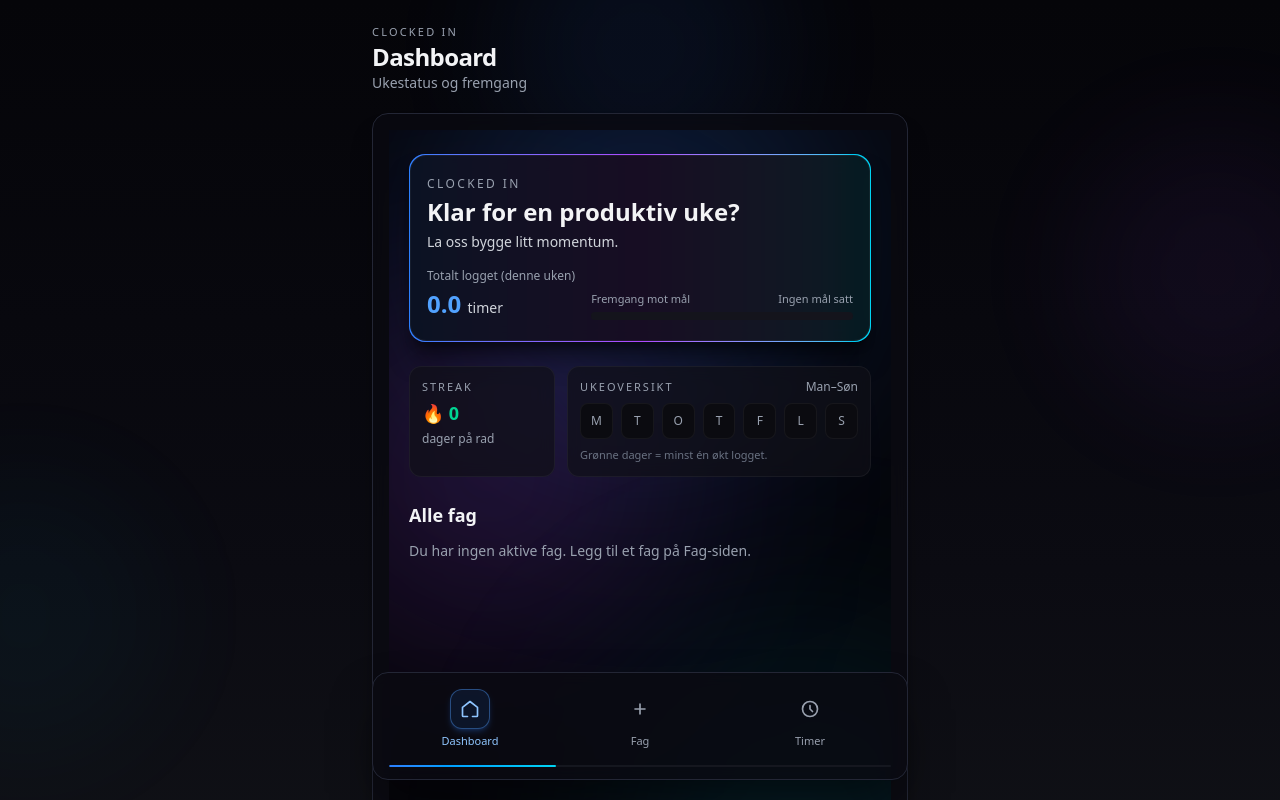
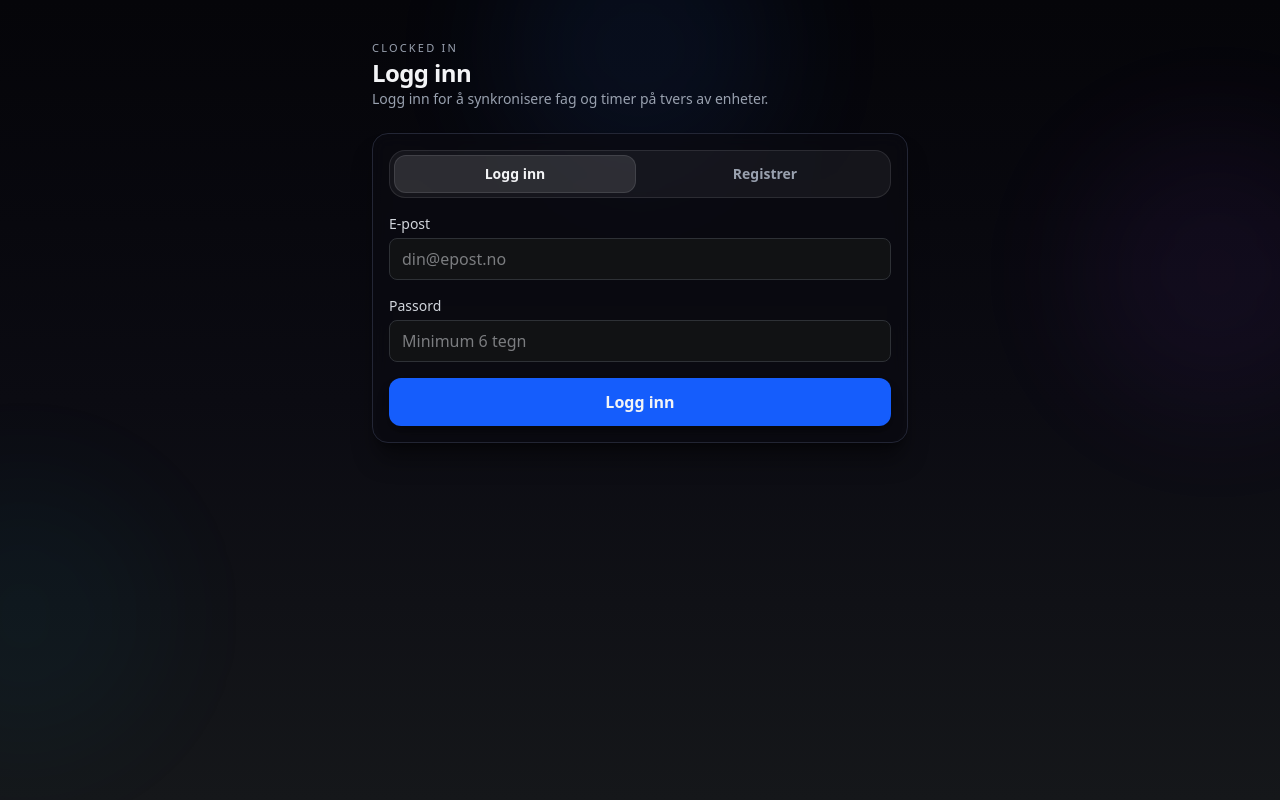
Before and after one commit to denizsaether/Student_App, a React (Vite) app in the folder frontend/: page / in a window 1280 px wide. Shown: the top 800 px of the page. Built offline with nearby package versions, Linux system fonts and the light colour scheme; no server answers.

Commit message:
Auth oppe å går: forbedret login design og Supabase-oppsett

```diff
--- a/frontend/package.json
+++ b/frontend/package.json
@@ -14,6 +14,7 @@
     "preview": "vite preview"
   },
   "dependencies": {
+    "@supabase/supabase-js": "^2.89.0",
     "@tailwindcss/vite": "^4.1.17",
     "react": "^19.2.0",
     "react-dom": "^19.2.0"
--- a/frontend/src/App.tsx
+++ b/frontend/src/App.tsx
@@ -1,3 +1,8 @@
+import type { Session } from "@supabase/supabase-js";
+import { supabase } from "./supabaseClient";
+import AuthPanel from "./AuthPanel";
+
+
 import { useEffect, useState } from "react";
 import { loadLogs, loadSubjects, saveLogs, saveSubjects } from "./storage";
 import Dashboard from "./pages/dashboard";
@@ -7,6 +12,22 @@ import LogHours from "./pages/loghours";
 import type { Subject, LogEntry } from "./types";
 
 function App() {
+  const [session, setSession] = useState<Session | null>(null);
+
+  useEffect(() => {
+    supabase.auth.getSession().then(({ data }) => {
+      setSession(data.session);
+    });
+
+    const { data: sub } = supabase.auth.onAuthStateChange((_event, s) => {
+      setSession(s);
+    });
+
+    return () => {
+      sub.subscription.unsubscribe();
+    };
+  }, []);
+
   const [page, setPage] = useState<"dashboard" | "subjects" | "log">("dashboard");
 
   const [subjects, setSubjects] = useState<Subject[]>(() => loadSubjects());
@@ -20,6 +41,21 @@ function App() {
     saveLogs(logs);
   }, [logs]);
 
+  if (!session) {
+    return <AuthPanel />;
+  }
+
+  <button
+    type="button"
+    onClick={async () => {
+      await supabase.auth.signOut();
+    }}
+    className="mb-3 text-xs text-gray-400 underline"
+  >
+    Logg ut
+  </button>
+
+
   return (
     <div className="min-h-screen text-gray-100 bg-gradient-to-b from-[#050509] via-[#0b0b12] to-[#15171a] pb-24">
       <div className="pointer-events-none fixed inset-0 opacity-40">
@@ -29,6 +65,16 @@ function App() {
       </div>
 
       <main className="relative mx-auto max-w-xl px-5 pt-6">
+        < button
+          type="button"
+          onClick={async () => {
+            await supabase.auth.signOut();
+          }}
+          className="mb-3 text-xs text-gray-400 underline"
+        >
+          Logg ut
+        </button>
+
         <div className="mb-5">
           <p className="text-[11px] uppercase tracking-[0.2em] text-gray-400">
             Clocked In
--- /dev/null
+++ b/frontend/src/AuthPanel.tsx
@@ -0,0 +1,160 @@
+import { useState } from "react";
+import { supabase } from "./supabaseClient";
+
+type Mode = "signin" | "signup";
+
+export default function AuthPanel() {
+  const [mode, setMode] = useState<Mode>("signin");
+  const [email, setEmail] = useState("");
+  const [password, setPassword] = useState("");
+
+  const [loading, setLoading] = useState(false);
+  const [message, setMessage] = useState<string>("");
+  const [messageTone, setMessageTone] = useState<"info" | "error" | "success">("info");
+
+  function show(msg: string, tone: "info" | "error" | "success") {
+    setMessage(msg);
+    setMessageTone(tone);
+  }
+
+  async function handleSubmit() {
+    const e = email.trim();
+
+    if (!e || !password) {
+      show("Fyll inn e-post og passord.", "error");
+      return;
+    }
+
+    setLoading(true);
+    setMessage("");
+
+    try {
+      if (mode === "signup") {
+        const { error } = await supabase.auth.signUp({ email: e, password });
+
+        if (error) {
+          show("Kunne ikke registrere. Prøv igjen, eller logg inn hvis du allerede har konto.", "error");
+          return;
+        }
+
+        // Med email-confirm: bruker må ofte bekrefte før innlogging fungerer
+        show("Konto opprettet. Sjekk e-posten og bekreft. Deretter kan du logge inn.", "success");
+        setMode("signin");
+        return;
+      }
+
+      const { error } = await supabase.auth.signInWithPassword({ email: e, password });
+
+      if (error) {
+        const msg = (error.message || "").toLowerCase();
+        if (msg.includes("confirm") || msg.includes("verified") || msg.includes("verification")) {
+          show("Du må bekrefte e-posten først. Sjekk innboksen din og trykk Verify.", "error");
+          return;
+        }
+        show("Ugyldig e-post eller passord.", "error");
+        return;
+      }
+
+      show("Logget inn.", "success");
+    } finally {
+      setLoading(false);
+    }
+  }
+
+  const chipBase =
+    "flex-1 rounded-xl border px-3 py-2 text-sm font-semibold transition";
+  const activeChip = "border-white/10 bg-white/10 text-gray-100";
+  const inactiveChip = "border-transparent bg-transparent text-gray-400 hover:bg-white/5";
+
+  const msgBoxClass =
+    messageTone === "success"
+      ? "border-emerald-400/25 bg-emerald-500/10 text-emerald-100"
+      : messageTone === "error"
+      ? "border-rose-400/25 bg-rose-500/10 text-rose-100"
+      : "border-white/10 bg-white/5 text-gray-200";
+
+  return (
+    <div className="min-h-screen text-gray-100 bg-gradient-to-b from-[#050509] via-[#0b0b12] to-[#15171a]">
+      <div className="pointer-events-none fixed inset-0 opacity-40">
+        <div className="absolute -top-24 left-1/2 h-72 w-72 -translate-x-1/2 rounded-full bg-blue-500/20 blur-3xl" />
+        <div className="absolute top-32 right-[-80px] h-72 w-72 rounded-full bg-purple-500/15 blur-3xl" />
+        <div className="absolute bottom-10 left-[-120px] h-72 w-72 rounded-full bg-cyan-400/10 blur-3xl" />
+      </div>
+
+      <main className="relative mx-auto max-w-xl px-5 pt-10">
+        <div className="mb-6">
+          <p className="text-[11px] uppercase tracking-[0.2em] text-gray-400">Clocked In</p>
+          <h1 className="text-2xl font-semibold tracking-tight">
+            {mode === "signin" ? "Logg inn" : "Opprett konto"}
+          </h1>
+          <p className="text-sm text-gray-400">
+            {mode === "signin"
+              ? "Logg inn for å synkronisere fag og timer på tvers av enheter."
+              : "Opprett konto med e-post. Du kan bli bedt om å bekrefte e-posten."}
+          </p>
+        </div>
+
+        <div className="rounded-2xl border border-[#232635] bg-[#0b0b12]/70 shadow-xl shadow-black/40 backdrop-blur">
+          <div className="p-4 space-y-4">
+            {/* Mode switch */}
+            <div className="flex gap-2 rounded-2xl border border-white/10 bg-white/5 p-1">
+              <button
+                type="button"
+                onClick={() => setMode("signin")}
+                className={chipBase + " " + (mode === "signin" ? activeChip : inactiveChip)}
+              >
+                Logg inn
+              </button>
+              <button
+                type="button"
+                onClick={() => setMode("signup")}
+                className={chipBase + " " + (mode === "signup" ? activeChip : inactiveChip)}
+              >
+                Registrer
+              </button>
+            </div>
+
+            <div>
+              <label className="block text-sm text-gray-300 mb-1">E-post</label>
+              <input
+                type="email"
+                value={email}
+                onChange={(e) => setEmail(e.target.value)}
+                placeholder="din@epost.no"
+                className="w-full px-3 py-2 rounded-lg bg-[#111214] text-gray-200 border border-[#2e3136] focus:border-blue-500 outline-none"
+                autoComplete="email"
+              />
+            </div>
+
+            <div>
+              <label className="block text-sm text-gray-300 mb-1">Passord</label>
+              <input
+                type="password"
+                value={password}
+                onChange={(e) => setPassword(e.target.value)}
+                placeholder="Minimum 6 tegn"
+                className="w-full px-3 py-2 rounded-lg bg-[#111214] text-gray-200 border border-[#2e3136] focus:border-blue-500 outline-none"
+                autoComplete={mode === "signin" ? "current-password" : "new-password"}
+              />
+            </div>
+
+            <button
+              type="button"
+              onClick={handleSubmit}
+              disabled={loading}
+              className="w-full py-3 rounded-xl bg-blue-600 hover:bg-blue-700 transition font-semibold shadow-lg shadow-black/25 disabled:opacity-50"
+            >
+              {loading ? "Jobber..." : mode === "signin" ? "Logg inn" : "Opprett konto"}
+            </button>
+
+            {message && (
+              <div className={"rounded-xl border px-3 py-2 " + msgBoxClass}>
+                <p className="text-sm">{message}</p>
+              </div>
+            )}
+          </div>
+        </div>
+      </main>
+    </div>
+  );
+}
--- /dev/null
+++ b/frontend/src/supabaseClient.ts
@@ -0,0 +1,6 @@
+import { createClient } from "@supabase/supabase-js";
+
+const supabaseUrl = import.meta.env.VITE_SUPABASE_URL;
+const supabaseAnonKey = import.meta.env.VITE_SUPABASE_ANON_KEY;
+
+export const supabase = createClient(supabaseUrl, supabaseAnonKey);
```
Also changed, not shown: 2 other files (tests, documents, lock files or other folders).
